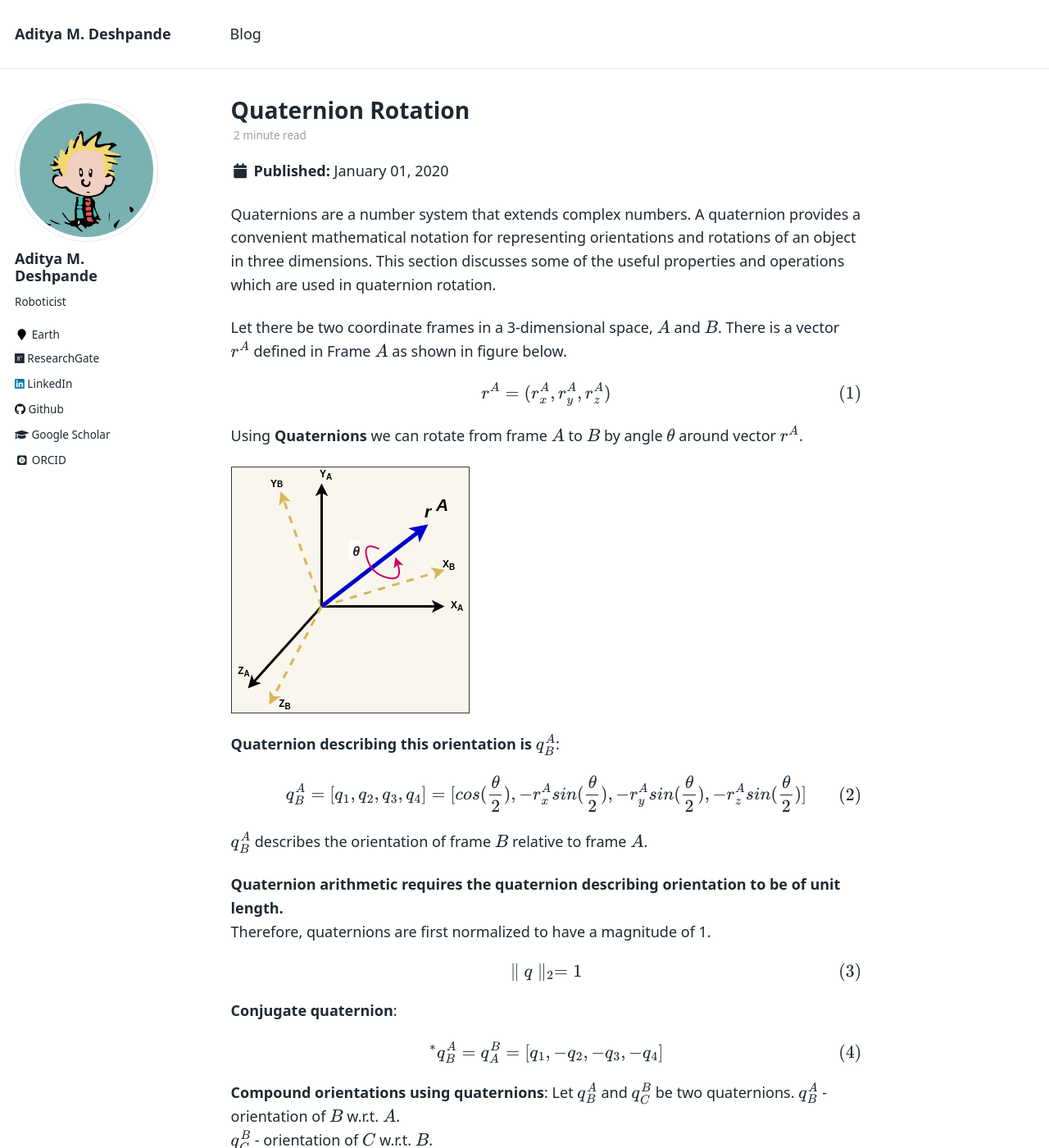
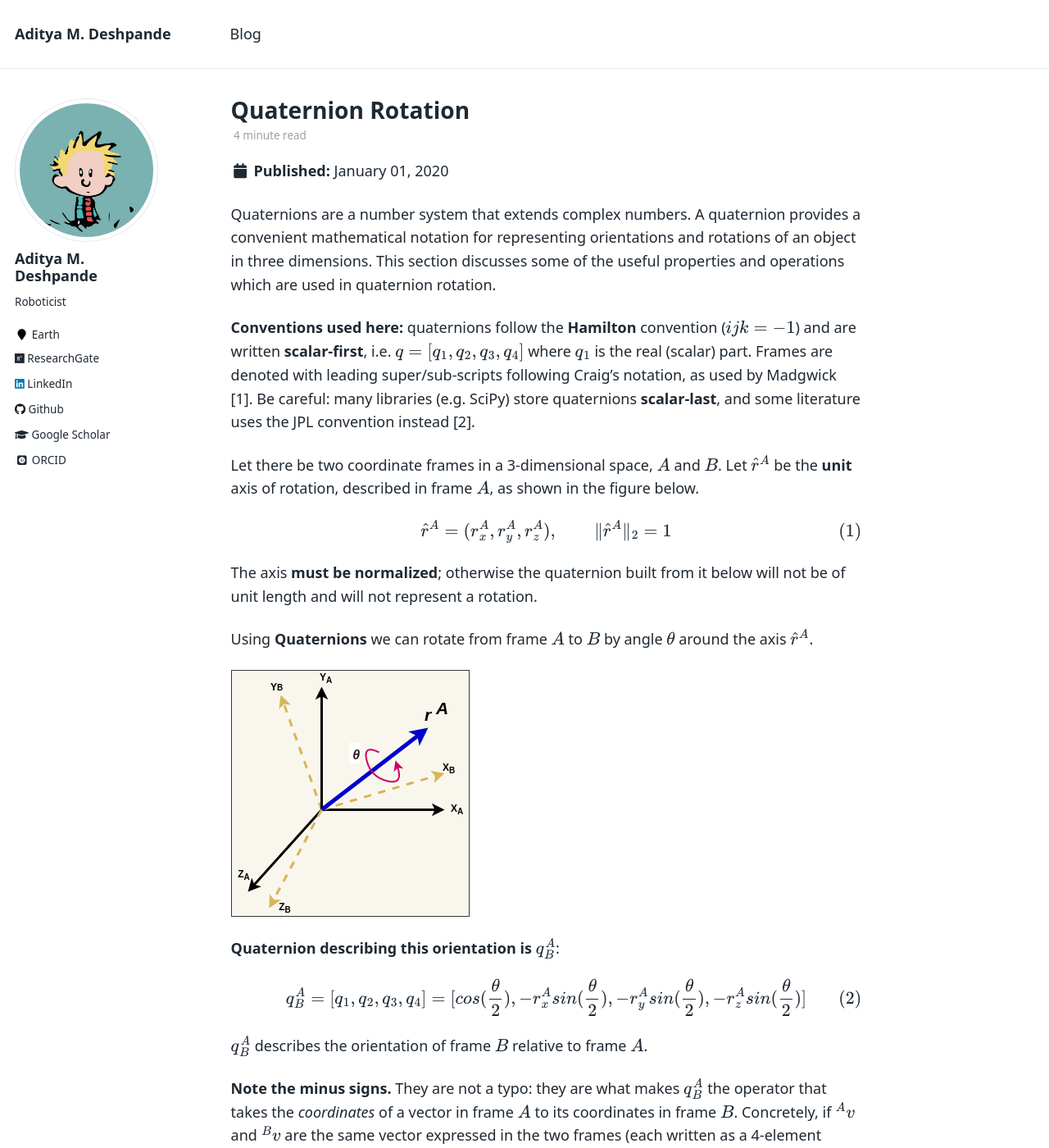
Before and after one commit to adipandas/adipandas.github.io, a Jekyll site: the page built from _posts/2020-01-01-quaternion-rotation.md, in a window 1280 px wide and 1400 px high. Shown: the whole window at 82% size. Built offline with Jekyll 4.4.1, drawn with Linux system fonts in a browser that asks for light colours; some web fonts are replaced; formulas are drawn with MathJax 3; comment, search, counter and statistics services are not loaded; some of the changed text lies outside the part shown.

Commit message:
Fix quaternion rotation post: correctness and math rendering
Post content:
- Require the rotation axis to be a unit vector; without it the
  quaternion is not unit length, contradicting the norm claim below it.
- Add the rotation operator Bv = q(A,B) x Av x q(A,B)*, which is what
  justifies the minus signs in the definition and the reversed order of
  the compound orientation product.
- Explain why the compound order is reversed and warn that the opposite
  convention reverses it back.
- State the Hamilton, scalar-first convention up front.
- Fix conjugate notation and note that q^-1 = q* only for unit quaternions.
- Soften the incorrect claim that quaternion arithmetic requires unit norm.
- Correct reference [2] author: Zhang, F. -> Zheng, F.

Rendering:
- Split the derivation into standalone display equations; sharing a
  paragraph with prose made kramdown emit it as inline math.
- Use \lVert/\rVert instead of \parallel, which is a relation-class
  symbol and rendered with wrong spacing.

Styling:
- Let wide display equations scroll within the content column instead of
  forcing the whole page to scroll horizontally on narrow screens.

```diff
--- a/_includes/head/custom.html
+++ b/_includes/head/custom.html
@@ -19,4 +19,14 @@
 </script>
 <script src='https://cdnjs.cloudflare.com/ajax/libs/mathjax/2.7.4/latest.js?config=TeX-MML-AM_CHTML' async></script>
 
+<style>
+  /* Scroll wide equations inside the column instead of forcing the page to scroll. */
+  .page__content .MJXc-display,
+  .page__content .MathJax_Display {
+    max-width: 100%;
+    overflow-x: auto;
+    overflow-y: hidden;
+  }
+</style>
+
 <!-- end custom head snippets -->
--- a/_posts/2020-01-01-quaternion-rotation.md
+++ b/_posts/2020-01-01-quaternion-rotation.md
@@ -12,11 +12,15 @@
 
 Quaternions are a number system that extends complex numbers. A quaternion provides a convenient mathematical notation for representing orientations and rotations of an object in three dimensions. This section discusses some of the useful properties and operations which are used in quaternion rotation.
 
-Let there be two coordinate frames in a 3-dimensional space, $$A$$ and $$B$$. There is a vector $$r^{A}$$ defined in Frame $$A$$ as shown in figure below.
+**Conventions used here:** quaternions follow the **Hamilton** convention ($$ijk = -1$$) and are written **scalar-first**, i.e. $$q = [q_1, q_2, q_3, q_4]$$ where $$q_1$$ is the real (scalar) part. Frames are denoted with leading super/sub-scripts following Craig's notation, as used by Madgwick [1]. Be careful: many libraries (e.g. SciPy) store quaternions **scalar-last**, and some literature uses the JPL convention instead [2].
 
-$$r^{A} = (r^{A}_{x}, r^{A}_{y}, r^{A}_{z})$$
+Let there be two coordinate frames in a 3-dimensional space, $$A$$ and $$B$$. Let $$\hat{r}^{A}$$ be the **unit** axis of rotation, described in frame $$A$$, as shown in the figure below.
 
-Using **Quaternions** we can rotate from frame $$A$$ to $$B$$ by angle $$\theta$$ around vector $$r^{A}$$.
+$$\hat{r}^{A} = (r^{A}_{x}, r^{A}_{y}, r^{A}_{z}), \qquad \lVert \hat{r}^{A} \rVert_2 = 1$$
+
+The axis **must be normalized**; otherwise the quaternion built from it below will not be of unit length and will not represent a rotation.
+
+Using **Quaternions** we can rotate from frame $$A$$ to $$B$$ by angle $$\theta$$ around the axis $$\hat{r}^{A}$$.
 
 
 <img src="/images/quaternion_rotation/quaternion_rotation_1.png" alt="Quaternion Rotation"/>
@@ -28,14 +32,22 @@
 
 $$q^{A}_{B}$$ describes the orientation of frame $$B$$ relative to frame $$A$$.
 
-**Quaternion arithmetic requires the quaternion describing orientation to be of unit length.**
-Therefore, quaternions are first normalized to have a magnitude of 1.
+**Note the minus signs.** They are not a typo: they are what makes $$q^{A}_{B}$$ the operator that takes the *coordinates* of a vector in frame $$A$$ to its coordinates in frame $$B$$. Concretely, if $${}^{A}v$$ and $${}^{B}v$$ are the same vector expressed in the two frames (each written as a 4-element quaternion with a leading $$0$$), then
 
-$$\parallel q \parallel_2 = 1$$
+$${}^{B}v = q^{A}_{B} \bigotimes {}^{A}v \bigotimes \left( q^{A}_{B} \right)^{*}$$
+
+Every sign and ordering convention below follows from this one equation, so it is worth fixing it in mind before reading on.
+
+**A rotation quaternion must be of unit length.**
+Quaternion arithmetic itself works for any quaternion, but only unit quaternions represent rotations. It is therefore conventional to normalize any quaternion describing an orientation.
+
+$$\lVert q \rVert_2 = 1$$
 
 **Conjugate quaternion**:
 
-$$^{*}q^{A}_{B} = q^{B}_{A} = [q_1, -q_2, -q_3, -q_4]$$
+$$\left( q^{A}_{B} \right)^{*} = q^{B}_{A} = [q_1, -q_2, -q_3, -q_4]$$
+
+The conjugate swaps the two frames described by an orientation. For a **unit** quaternion the conjugate is also the inverse, $$q^{-1} = q^{*}$$; this is not true in general (in general $$q^{-1} = q^{*} / \lVert q \rVert_2^2$$).
 
 **Compound orientations using quaternions**:
 Let $$q^{A}_{B}$$ and $$q^{B}_{C}$$ be two quaternions.
@@ -49,8 +61,16 @@
 $$q^{A}_{C}$$ - orientation of $$C$$ w.r.t. $$A$$.
 $$\bigotimes$$ represents quaternion product.
 
+**Why the order looks reversed:** applying the rotation operation twice gives
 
-**Quaternion Product**:
+$${}^{C}v = q^{B}_{C} \bigotimes \left( q^{A}_{B} \bigotimes {}^{A}v \bigotimes \left( q^{A}_{B} \right)^{*} \right) \bigotimes \left( q^{B}_{C} \right)^{*}$$
+
+$${}^{C}v = \left( q^{B}_{C} \bigotimes q^{A}_{B} \right) \bigotimes {}^{A}v \bigotimes \left( q^{B}_{C} \bigotimes q^{A}_{B} \right)^{*}$$
+
+hence $$q^{A}_{C} = q^{B}_{C} \bigotimes q^{A}_{B}$$. If you instead adopt the (nowadays more common) convention **without** the minus signs, where $$q^{A}_{B}$$ maps coordinates from $$B$$ into $$A$$, the composition reverses to $$q^{A}_{C} = q^{A}_{B} \bigotimes q^{B}_{C}$$. Mixing the two is the single most common source of errors.
+
+
+**Quaternion Product** (Hamilton rule):
 Let $$p$$ and $$q$$ be two quaternions. Then the product of these two quaternions is:
 
 $$p \bigotimes q = [p_1, p_2, p_3, p_4] \bigotimes [q_1, q_2, q_3, q_4]$$
```
Also changed, not shown: other parts of _posts/2020-01-01-quaternion-rotation.md (+1 -1 lines).
